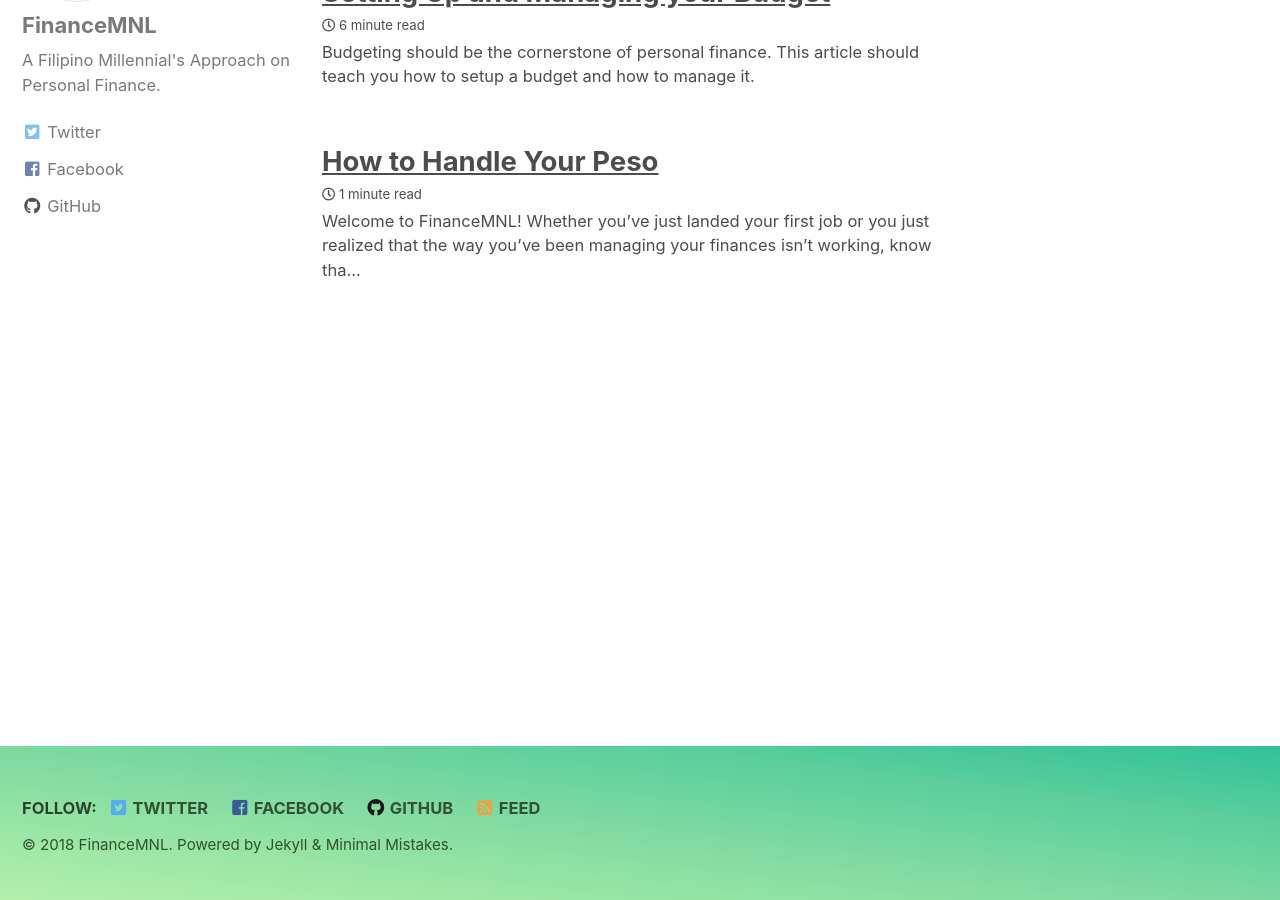
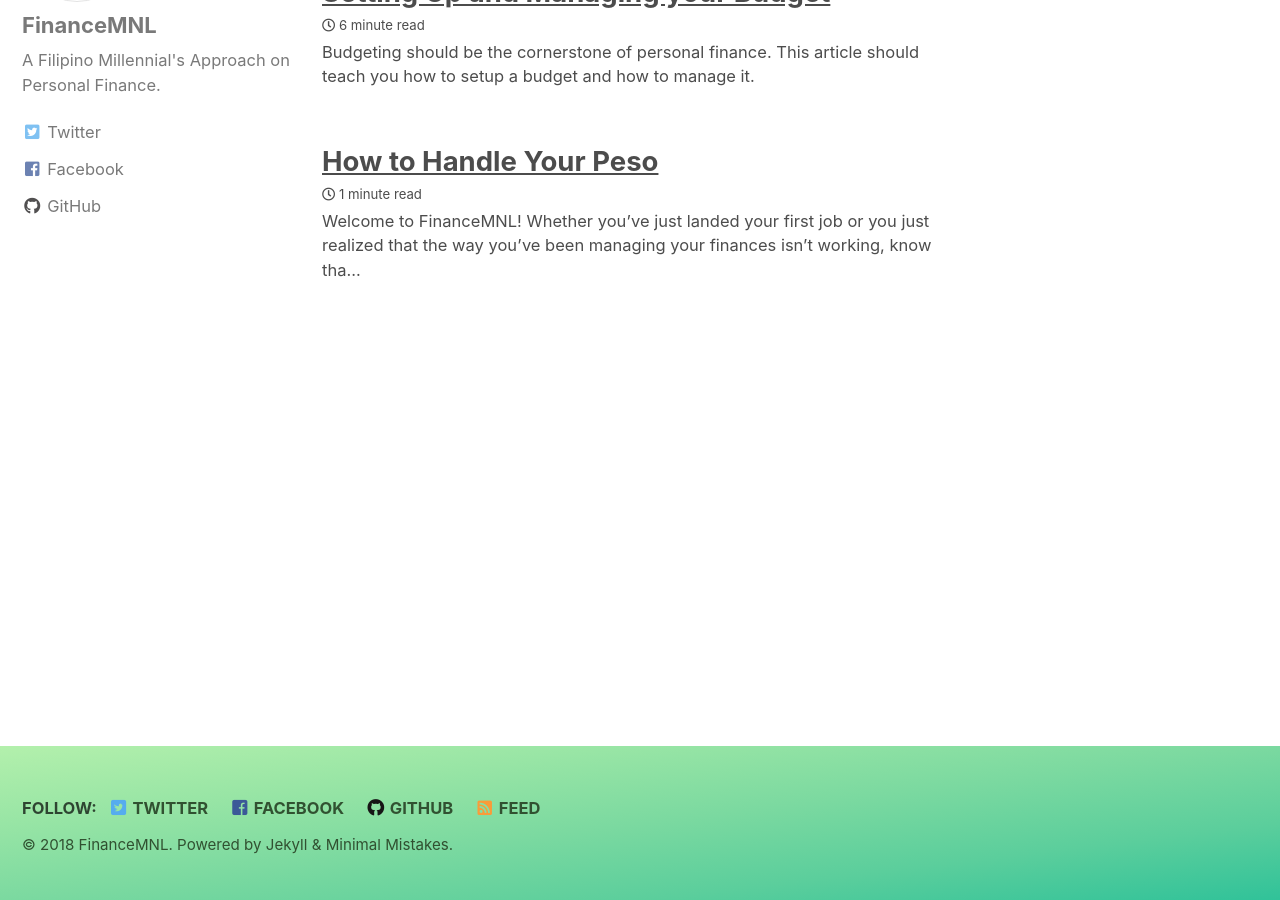
Before and after one commit to financemnl/financemnl-jekyll-minimal, a Jekyll site: the page built from index.html, in a window 1280 px wide and 900 px high, scrolled down 286 px. Built offline with Jekyll 4.4.1, drawn with Linux system fonts in a browser that asks for light colours; nearby versions of some CDN libraries; the list of posts is cut into pages by our own code; comment, search, counter and statistics services are not loaded; a style sheet for code colours, icons or effects is not loaded.

Commit message:
Update _variables.scss

```diff
--- a/_sass/minimal-mistakes/_variables.scss
+++ b/_sass/minimal-mistakes/_variables.scss
@@ -1,7 +1,7 @@
 /* ==========================================================================
    Variables
    ========================================================================== */
-$footer-background-image: linear-gradient(to right top, #b3f0ac,#98e5a5,#7bd9a0,#5bce9c,#30c299) !default;
+$footer-background-image: linear-gradient(to right bottom, #b3f0ac,#98e5a5,#7bd9a0,#5bce9c,#30c299) !default;
 /*
    Typography
    ========================================================================== */
```
